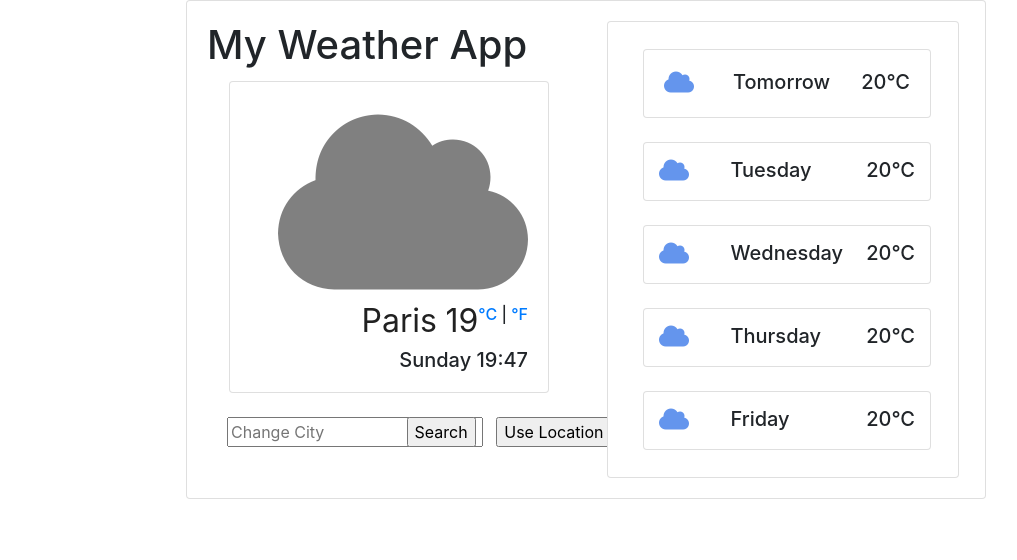
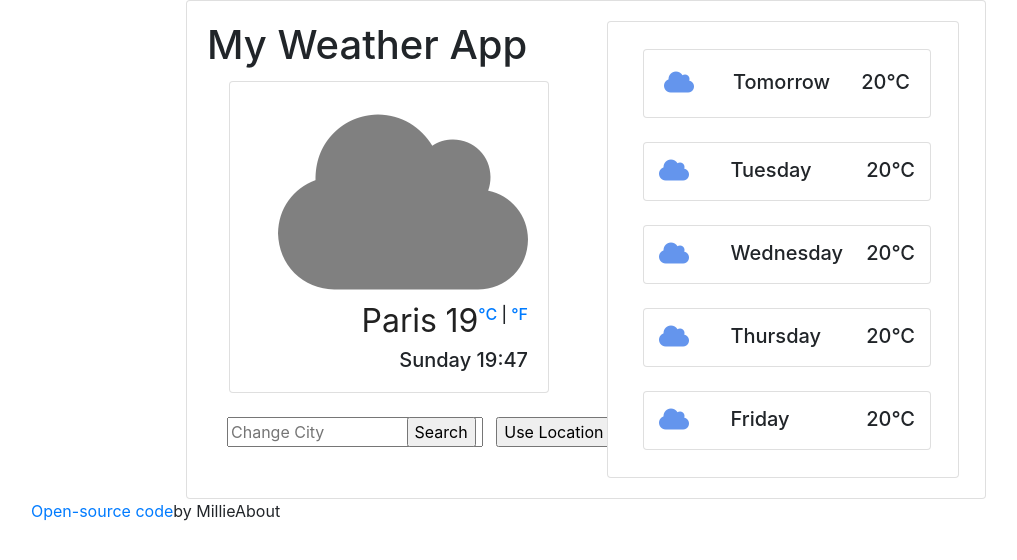
Before and after one commit to MillieHedeman/My-Awsome-Weather-App, a plain HTML site: page index.html in a window 1280 px wide. Shown: the whole page, without its empty margins (54-1071 px from the left). Drawn offline with nearby package versions, Linux system fonts and the light colour scheme.

Commit message:
Open Source Note added

```diff
--- a/index.html
+++ b/index.html
@@ -128,6 +128,11 @@
 					</div>
 				</div>
 			</div>
+			<p>
+				<a href="https://github.com/MillieHedeman/My-Awsome-Weather-App"
+					>Open-source code</a
+				>by MillieAbout
+			</p>
 		</div>
 		<script src="src/index.js"></script>
 		<script
```
